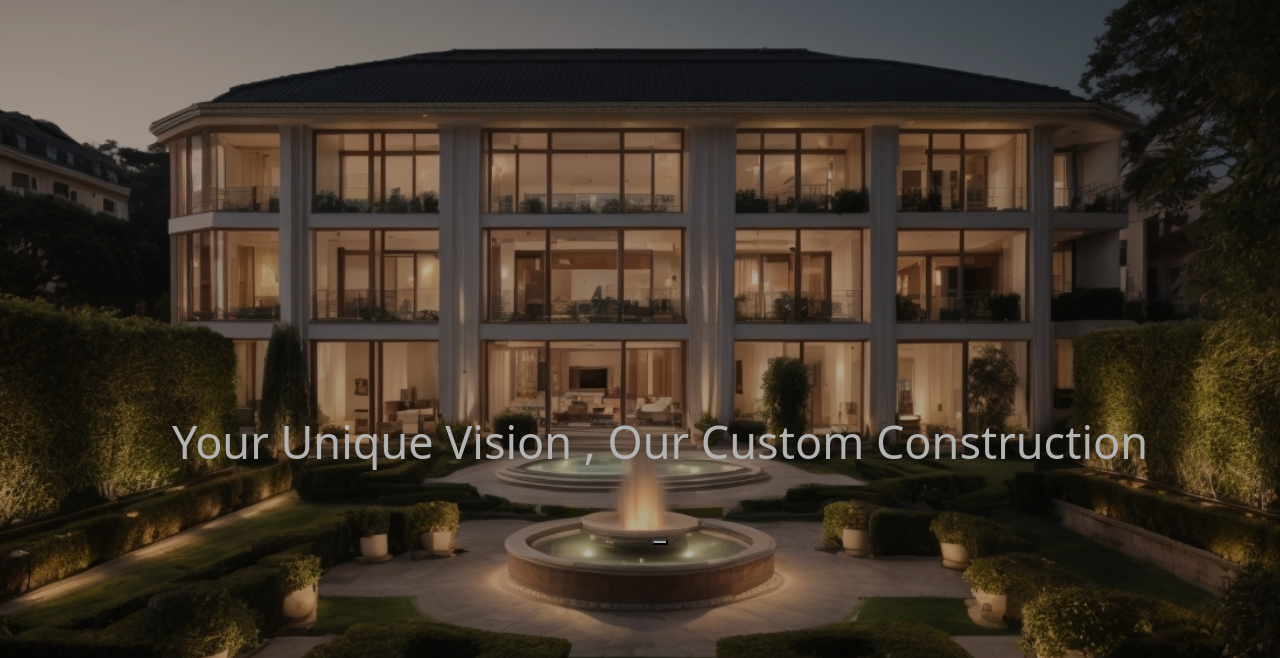
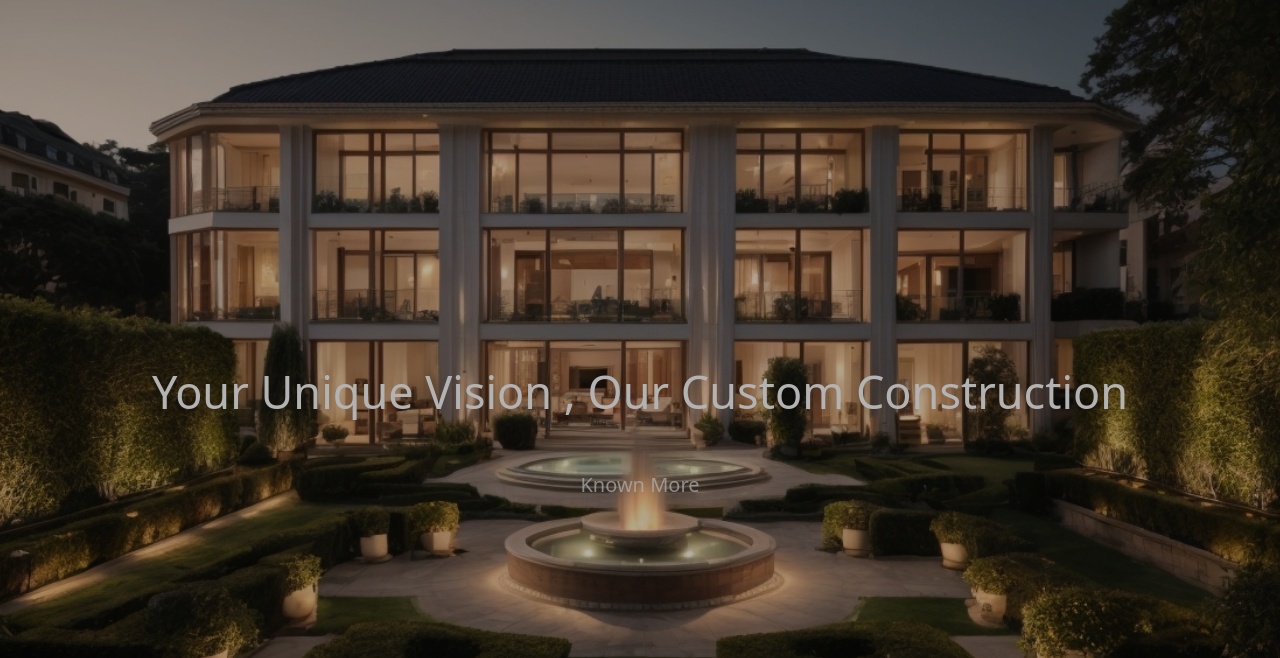
Before and after one commit to jaswanthinvally/real-estate, a plain HTML site: page south-hold/main-page-making-scroll/index.html in a window 1280 px wide. Shown: the part 142-800 px from the top of the page. Drawn offline with nearby package versions, Linux system fonts and the light colour scheme.

Commit message:
done some changes

```diff
--- a/south-hold/main-page-making-scroll/index.html
+++ b/south-hold/main-page-making-scroll/index.html
@@ -31,7 +31,8 @@
   </nav>
 
 <div class="masthead"><p>Your Unique Vision , Our Custom Construction</p>
-<button></button></div>
+<button class="known-more">Known More</button></div>
+
 </section>
 <section id="about"></section>
 
--- a/south-hold/main-page-making-scroll/style.css
+++ b/south-hold/main-page-making-scroll/style.css
@@ -152,9 +152,25 @@ nav {
 
   .masthead {
    font-size:45px;
-   margin-top:400px;
-   margin-left:40px;
+   margin-top:350px;
    color:white;
    opacity:1;
    text-align: center;
   }
+
+  .known-more {
+    margin-top:0px;
+    color:white;
+    text-align: center;
+    font-size:20px;
+    background-color:transparent;
+    opacity:0.7;
+    padding:10px 10px 10px 10px;
+    border:none;
+  }
+  .known-more:hover {
+    opacity:0.5;
+  }
+  .known-more:active {
+    opacity:0.7;
+  }
```
